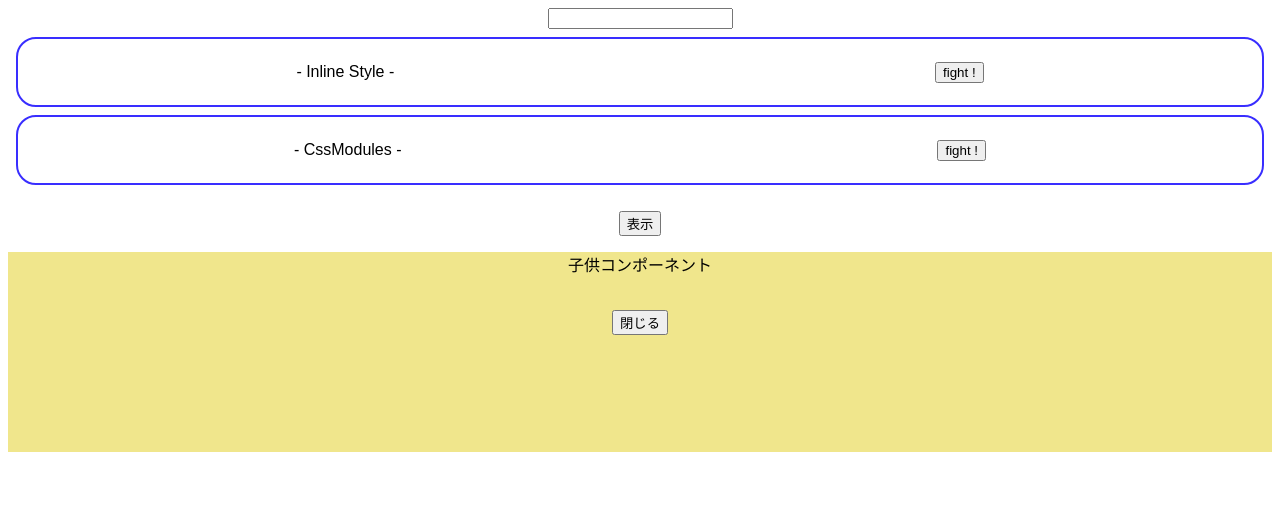
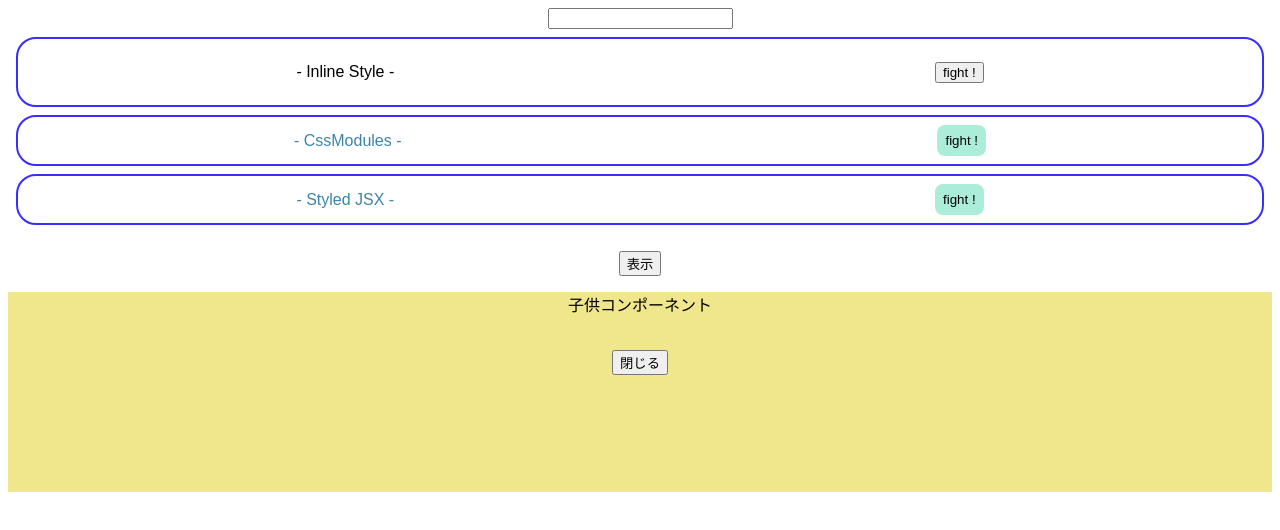
Before and after one commit to totommokka/udemy_react2_02, a React (Create React App) app: page / in a window 1280 px wide. Shown: the top 530 px of the page. Built offline with nearby package versions, Linux system fonts and the light colour scheme.

Commit message:
StyledCss hoverがうまく動いてない気がする

```diff
--- a/package.json
+++ b/package.json
@@ -8,10 +8,11 @@
   ],
   "main": "src/index.js",
   "dependencies": {
-    "node-sass": "7.0.1",
     "react": "17.0.2",
     "react-dom": "17.0.2",
-    "react-scripts": "4.0.0"
+    "react-scripts": "4.0.0",
+    "sass": "1.48.0",
+    "styled-jsx": "4.0.1"
   },
   "devDependencies": {
     "@babel/runtime": "7.13.8",
--- a/src/App.js
+++ b/src/App.js
@@ -2,6 +2,7 @@ import { useState, useCallback, useMemo } from "react";
 import { ChildArea } from "./ChildArea";
 import { InlineStyle } from "./components/InlineStyle";
 import { CssModules } from "./components/CssModules";
+import { StyledJsx } from "./components/StyledJsx";
 import "./styles.css";
 
 export default function App() {
@@ -37,6 +38,7 @@ export default function App() {
       <br />
       <InlineStyle />
       <CssModules />
+      <StyledJsx />
       <br />
       <button onClick={onClickOpen}>表示</button>
       <ChildArea open={open} onClickClose={onClickClose} />
--- a/src/components/CssModules.jsx
+++ b/src/components/CssModules.jsx
@@ -1,15 +1,11 @@
 import classes from "./CssModules.module.css";
 
-// インラインスタイル。
-// CSSをReact風でベタ書き
+// CSS定義を外だし
 export const CssModules = () => {
-  const tiltleStyle = {};
-  const buttonStyle = {};
-
   return (
     <div className={classes.container}>
-      <p style={tiltleStyle}>- CssModules -</p>
-      <button style={buttonStyle}> fight !</button>
+      <p className={classes.title}>- CssModules -</p>
+      <button className={classes.button}> fight !</button>
     </div>
   );
 };
--- a/src/components/CssModules.module.css
+++ b/src/components/CssModules.module.css
@@ -11,3 +11,18 @@ InlineStyleでべたがきしていた設定をcss化
   justify-content: space-around;
   align-items: center;
 }
+.title {
+  margin: 0;
+  color: #3d84a8;
+}
+.button {
+  background-color: #abedd8;
+  border: none;
+  padding: 8px;
+  border-radius: 8px;
+  &:hover {
+    background-color: #46cdcf;
+    color: #fff;
+    cursor: pointer;
+  }
+}
--- /dev/null
+++ b/src/components/StyledJsx.jsx
@@ -0,0 +1,36 @@
+// next.jsの標準梱包の外部ライブラリを使う
+export const StyledJsx = () => {
+  return (
+    <>
+      <div className="container">
+        <p className="title">- Styled JSX -</p>
+        <button className="button"> fight !</button>
+      </div>
+      <style jsx="true">{`
+        .container {
+          border: solid 2px #392eff;
+          border-radius: 20px;
+          padding: 8px;
+          margin: 8px;
+          display: flex;
+          justify-content: space-around;
+          align-items: center;
+        }
+        .title{
+          margin: 0;
+          color: #3d84a8;
+        }
+        .button {
+          background-color: #abedd8;
+          border: none;
+          padding: 8px;
+          border-radius: 8px;
+          &:hover {
+            background-color: #46cdcf;
+            color: #fff;
+            cursor: pointer;
+          }
+      `}</style>
+    </>
+  );
+};
```
